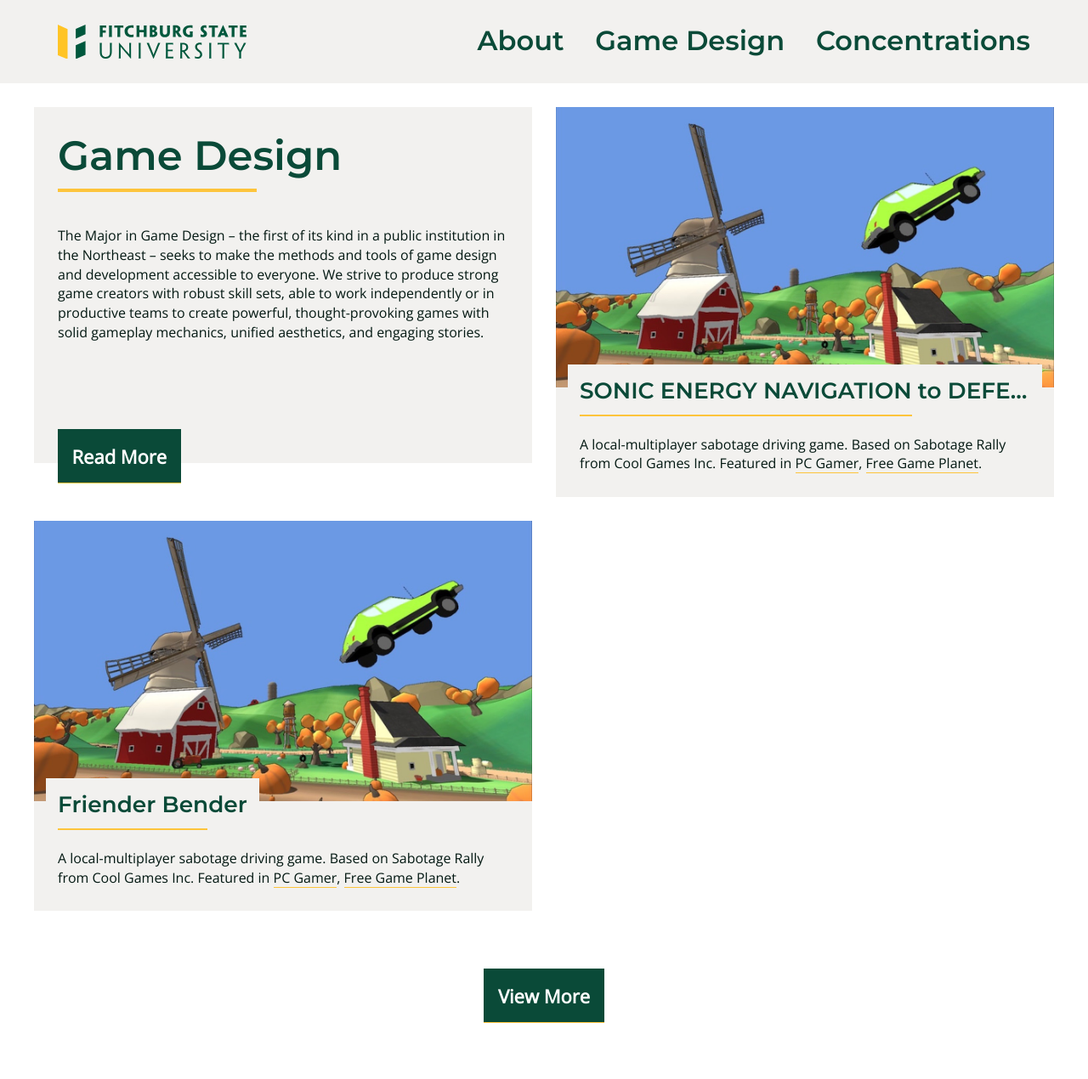
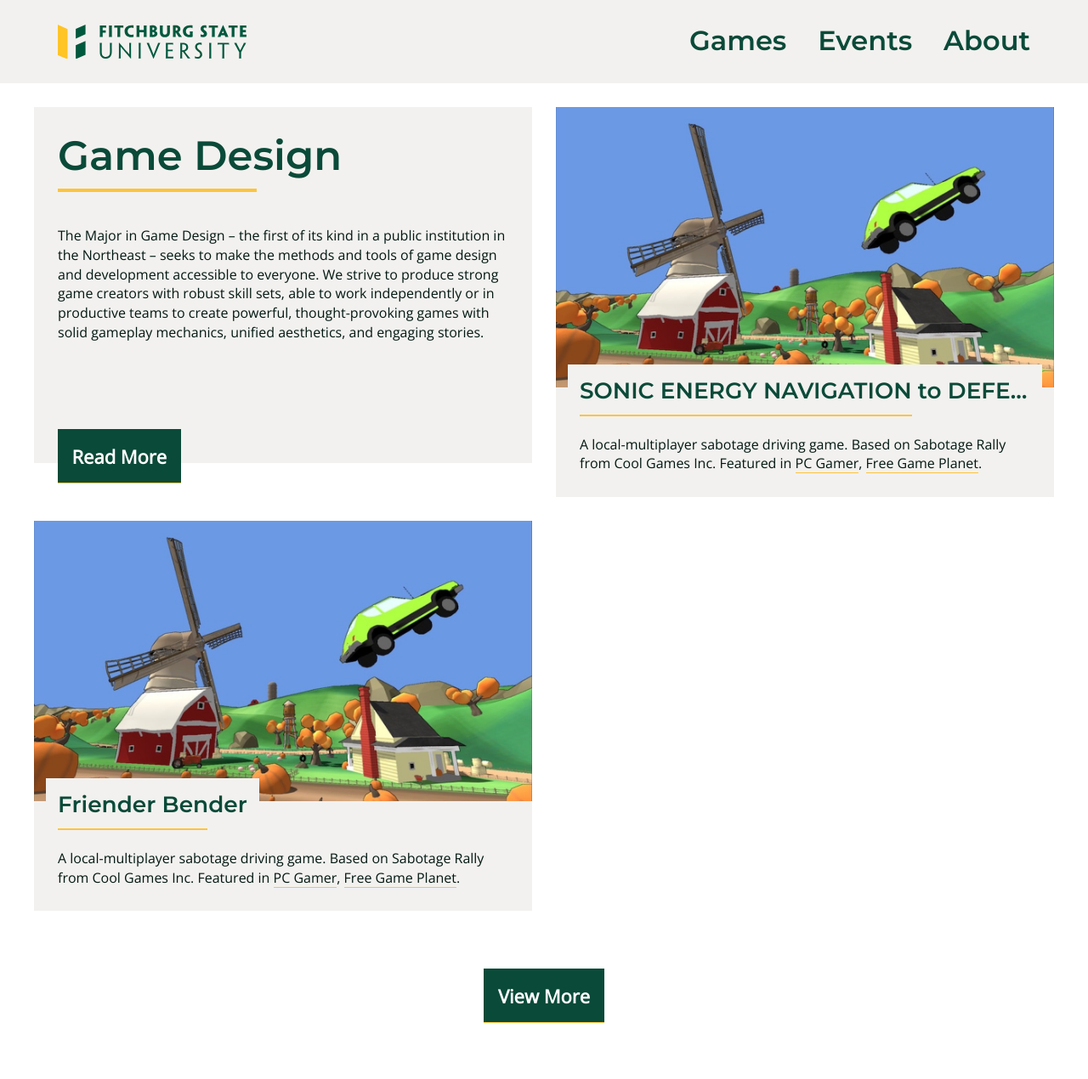
Before and after one commit to fitchburgstate/game, a Jekyll site: the page built from index.md, in a window 1280 px wide. Shown: the whole page at 85% size. Built offline with Jekyll 4.4.1, drawn with Linux system fonts in a browser that asks for light colours; some of the changed lines change nothing that is shown.

Commit message:
Update nav
Update nav bar

```diff
--- a/_includes/header.html
+++ b/_includes/header.html
@@ -4,14 +4,15 @@
       <h1 class="hide">Fitchburg</h1>
       <img src="{{ site.github.url }}/assets/img/all/logo.svg">
     </a>
-<!--     <nav class="header-nav" id="nav">
+
+    <nav class="header-nav" id="nav">
       <a href="{{ site.github.url }}/" class="first-selected">Games</a>
       <a href="{{ site.github.url }}/events/">Events</a>
       <a href="{{ site.github.url }}/about/">About</a>
-      <a href="{{ site.github.url }}/portfolios/">Portfolios</a>
+      <!-- <a href="{{ site.github.url }}/portfolios/">Portfolios</a> -->
     </nav>
- -->
-    <nav class="header-nav" id="nav">
+
+<!--    <nav class="header-nav" id="nav">
       <a href="{{ site.github.url }}/about/">About</a>
       <a href="{{ site.github.url }}/games/">Game Design</a>
       <a href="{{ site.github.url }}/" id="nav-btn" class="first-selected">Concentrations</a>
@@ -24,5 +25,6 @@
         <li><a href="{{ site.github.url }}/technical-theater/">Technical Theater</a></li>
       </ul>
     </nav>
+-->
   </div>
 </header>
--- a/index.md
+++ b/index.md
@@ -3,7 +3,7 @@
 title: "Game Design"
 fulltitle: "Fitchburg State University: Game Design"
 read_more: '#!'
-excerpt: Here's where a nice short description of this page will go!
+excerpt: The Major in Game Design
 col: games
 displayfeatured: true
 ---
```
